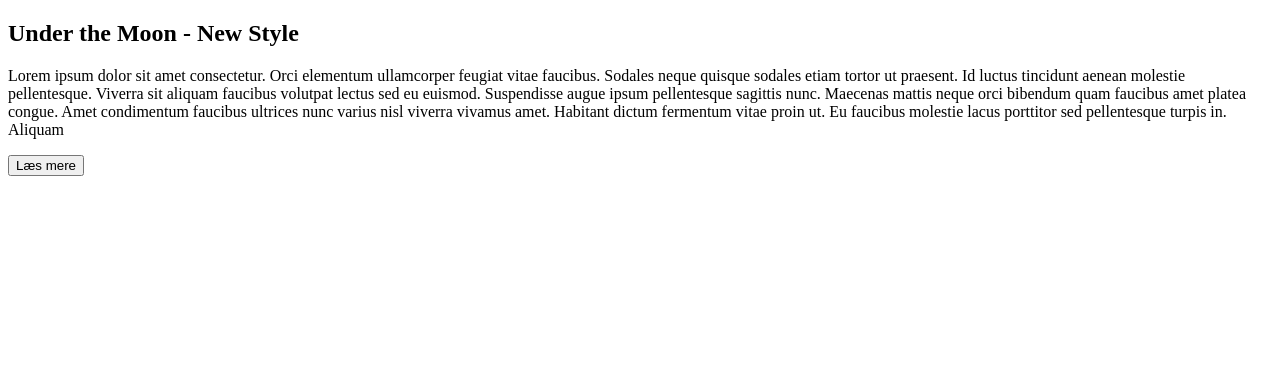
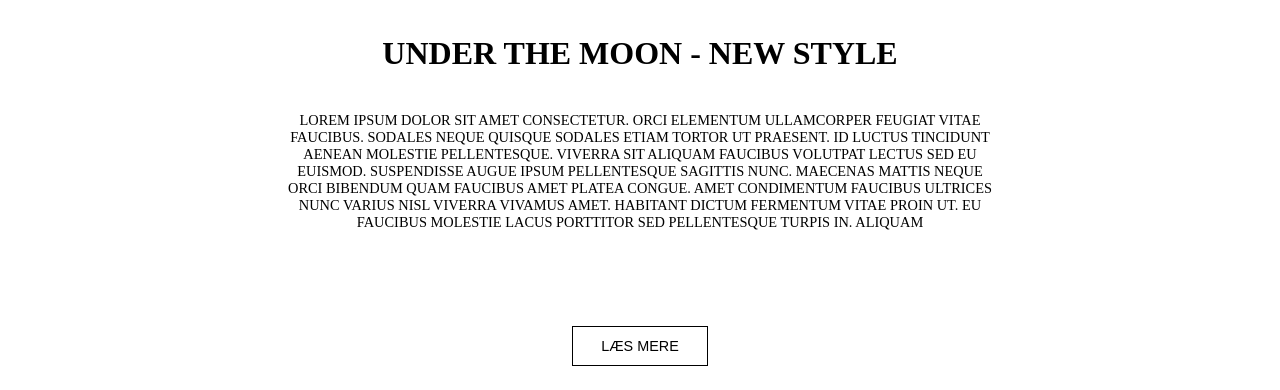
Before and after one commit to gunnarkryth/under_the_moon, a React (Vite) app: page / in a window 1280 px wide. Shown: the top 390 px of the page. Built offline with nearby package versions, Linux system fonts and the light colour scheme.

Commit message:
About v2
scss added

```diff
--- a/src/assets/components/About/About.jsx
+++ b/src/assets/components/About/About.jsx
@@ -5,7 +5,7 @@ export function About(props) {
         <>
             <section className={style.aboutSection}>
                 <h2 className={style.aboutHeader}>{props.aboutHeaderText}</h2>
-                <p className={style.aboutParagraph}>{props.aboutParagraphText}</p>
+                <p>{props.aboutParagraphText}</p>
                 <button className = {style.aboutButton}>{props.aboutButtonText}</button>
             </section>
         </>
--- a/src/assets/components/About/About.module.scss
+++ b/src/assets/components/About/About.module.scss
@@ -0,0 +1,28 @@
+.aboutSection{
+    display: flex;
+    flex-direction: column;
+    justify-content: center;
+    text-transform: uppercase;
+    .aboutHeader{
+        align-self: center;
+        font-size: 2rem;
+    }
+    p{
+        align-self: center;
+        text-align: center;
+        max-width: 44rem;
+        font-size: 0.9rem;
+
+    }
+    .aboutButton{
+        text-transform: uppercase;
+        border: 1px solid black;
+        background-color: white;
+        min-width: 8.5rem;
+        padding: 0.7rem;
+        align-self: center;
+        margin-top: 5rem;
+        font-size: 0.9rem;
+
+    }
+}
```
